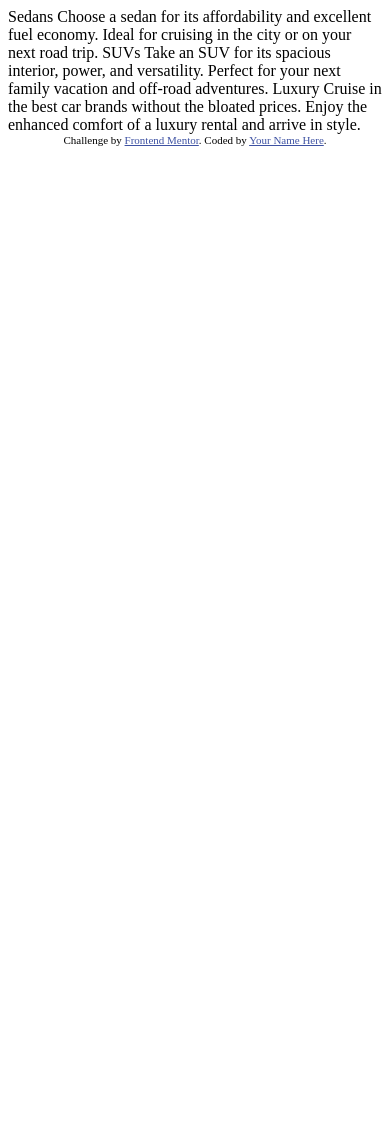
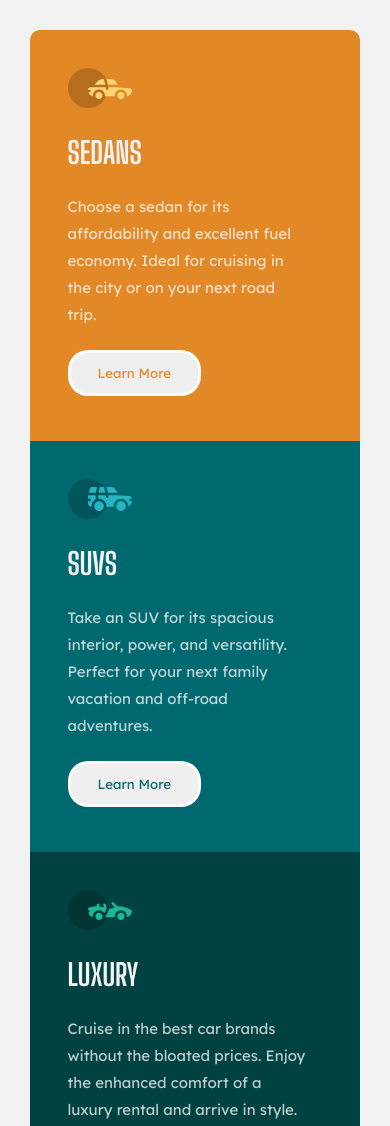
Before and after one commit to KanagarajKj/column-preview, a plain HTML site: page index.html in a window 390 px wide. Shown: the top 1126 px of the page. Before the commit the page ends 844 px from the top, so only its background shows below. Drawn offline with Linux system fonts and the light colour scheme.

Commit message:
Mobile View Completed

```diff
--- a/index.html
+++ b/index.html
@@ -8,15 +8,18 @@
 
   <title>Frontend Mentor | 3-column preview card component</title>
 
+  <!-- Custom CSS -->
+  <link rel="stylesheet" href="./styles/style.css">
+
   <!-- Feel free to remove these styles or customise in your own stylesheet 👍 -->
-  <style>
+  <!-- <style>
     .attribution { font-size: 11px; text-align: center; }
     .attribution a { color: hsl(228, 45%, 44%); }
-  </style>
+  </style> -->
 </head>
 <body>
 
-  Sedans
+  <!-- Sedans
   Choose a sedan for its affordability and excellent fuel economy. Ideal for cruising in the city
   or on your next road trip.
 
@@ -26,11 +29,52 @@
 
   Luxury
   Cruise in the best car brands without the bloated prices. Enjoy the enhanced comfort of a luxury
-  rental and arrive in style.
+  rental and arrive in style. -->
 
-  <div class="attribution">
+  <!-- <div class="attribution">
     Challenge by <a href="https://www.frontendmentor.io?ref=challenge" target="_blank">Frontend Mentor</a>.
     Coded by <a href="#">Your Name Here</a>.
-  </div>
+  </div> -->
+
+
+<main class="card">
+
+  <section class="card_one_container">
+    <div class="card_img">
+      <img src="./images/icon-sedans.svg" alt="Sedans-img">
+    </div>
+    <div class="card_description">
+      <h2 class="car_title">Sedans</h2>
+    <p class="card_paragraph">Choose a sedan for its affordability and excellent fuel economy. Ideal for cruising in the city or on your next road trip.</p>
+    <button class="card_one_btn">Learn More</button>
+    </div>
+  </section>
+
+  <section class="card_two_container">
+    <div class="card_img">
+      <img src="./images/icon-suvs.svg" alt="SUVs-img">
+    </div>
+    <div class="card_description">
+    <h2 class="car_title"> SUVs</h2>
+    <p class="card_paragraph">Take an SUV for its spacious interior, power, and versatility. Perfect for your next family vacation
+  and off-road adventures.</p>
+   <button class="card_two_btn">Learn More</button>
+    </div>
+  </section>
+
+  <section class="card_three_container">
+    <div class="card_img">
+      <img src="./images/icon-luxury.svg" alt="Lurury-img">
+    </div>
+    <div class="card_description">
+      <h2 class="car_title">Luxury</h2>
+    <p class="card_paragraph">Cruise in the best car brands without the bloated prices. Enjoy the enhanced comfort of a luxury
+       rental and arrive in style.</p>
+  <button class="card_three_btn">Learn More</button>
+    </div>
+  </section>
+</main>
+
+
 </body>
 </html>
--- /dev/null
+++ b/styles/style.css
@@ -0,0 +1,118 @@
+@import url('https://fonts.googleapis.com/css2?family=Big+Shoulders+Display:wght@700&family=Lexend+Deca&display=swap');
+
+*,
+*::after,*::before{
+    margin: 0;
+    padding: 0;
+    box-sizing: border-box;
+}
+
+html{
+    font-size: 15px;
+}
+
+:root{
+--clr-Bright-orange: hsl(31, 77%, 52%);
+--clr-Dark-cyan: hsl(184, 100%, 22%);
+--clr-Very-dark-cyan: hsl(179, 100%, 13%);
+--clr-transparent-white: hsla(0, 0%, 100%, 0.75);
+--clr-very-light-gray:hsl(0, 0%, 95%);
+--clr-lexend-deca: 'Lexend Deca', sans-serif;
+--clr-big-shoulder-display: 'Big Shoulders Display',cursive;
+}
+
+body{
+    background-color: var(--clr-very-light-gray);
+    display: flex;
+    justify-content: center;
+    align-items: center;
+    width: 100%;
+    height: 100%;
+}
+
+
+.card{
+    padding: 2rem;
+}
+
+.card_one_container{
+    background-color: var(--clr-Bright-orange);
+    padding: 2.5rem 0rem 0rem 2.5rem;
+    border-radius: 10px 10px 0 0;
+}
+
+.card_two_container{
+    background-color: var(--clr-Dark-cyan);
+     padding: 2.5rem 0rem 0rem 2.5rem;
+}
+
+
+.card_three_container{
+  background-color: var(--clr-Very-dark-cyan);
+    padding: 2.5rem 0rem 0rem 2.5rem;
+    border-radius: 0 0 10px 10px;
+}
+
+.car_title{
+    font-family: var(--clr-big-shoulder-display);
+    text-transform: uppercase;
+    font-size: 2rem;
+    margin: 1.5rem 0rem;
+    color: var(--clr-very-light-gray);
+}
+
+.card_paragraph{
+    font-family: var(--clr-lexend-deca);
+    color: var(--clr-transparent-white);
+    font-size: 1rem;
+    margin: 1rem 0;
+    line-height: 1.8rem;
+    padding-right: 3.5rem;
+    margin-bottom: 1.5rem;
+}
+
+.card_one_btn{
+    font-family: var(--clr-lexend-deca);
+    color: var(--clr-Bright-orange);
+    cursor: pointer;
+    padding: 0.8rem 1.8rem;
+    border-radius: 20px;
+    border: 3px solid var(--clr-transparent-white);
+    margin-bottom: 3rem;
+}
+
+.card_one_btn:hover{
+    background-color: var(--clr-Bright-orange);
+    color: var(--clr-transparent-white);
+}
+
+.card_two_btn{
+    font-family: var(--clr-lexend-deca);
+    color: var(--clr-Dark-cyan);
+    cursor: pointer;
+    padding: 0.8rem 1.8rem;
+    border-radius: 20px;
+    border: 3px solid var(--clr-transparent-white);
+    margin-bottom: 3rem;
+}
+
+.card_two_btn:hover{
+    background-color: var(--clr-Dark-cyan);
+    color: var(--clr-transparent-white);
+}
+
+
+.card_three_btn {
+    font-family: var(--clr-lexend-deca);
+    color: var(--clr-Very-dark-cyan);
+    cursor: pointer;
+    padding: 0.6rem 1.8rem;
+    border-radius: 20px;
+    border: 3px solid var(--clr-transparent-white);
+    margin-bottom: 3rem;
+}
+
+.card_three_btn:hover{
+    background-color: var(--clr-Very-dark-cyan);
+    color: var(--clr-transparent-white);
+}
```
